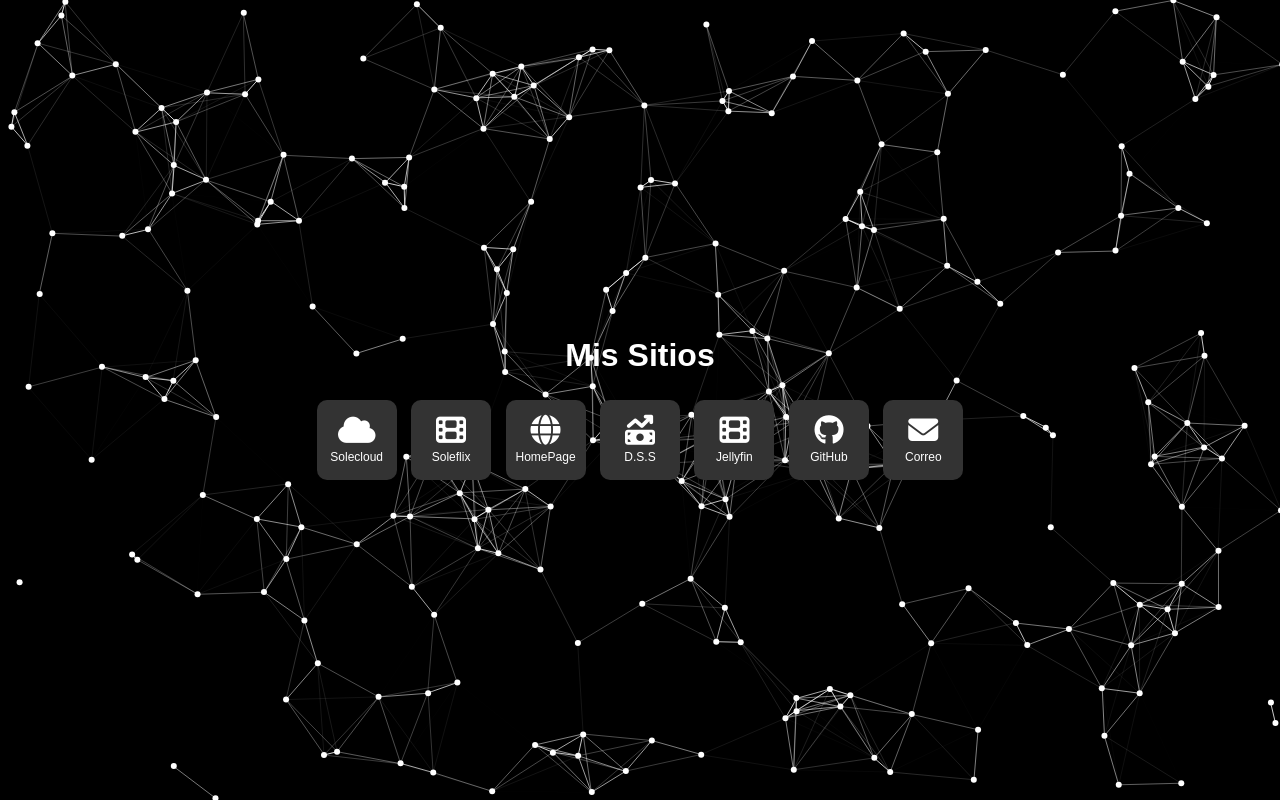
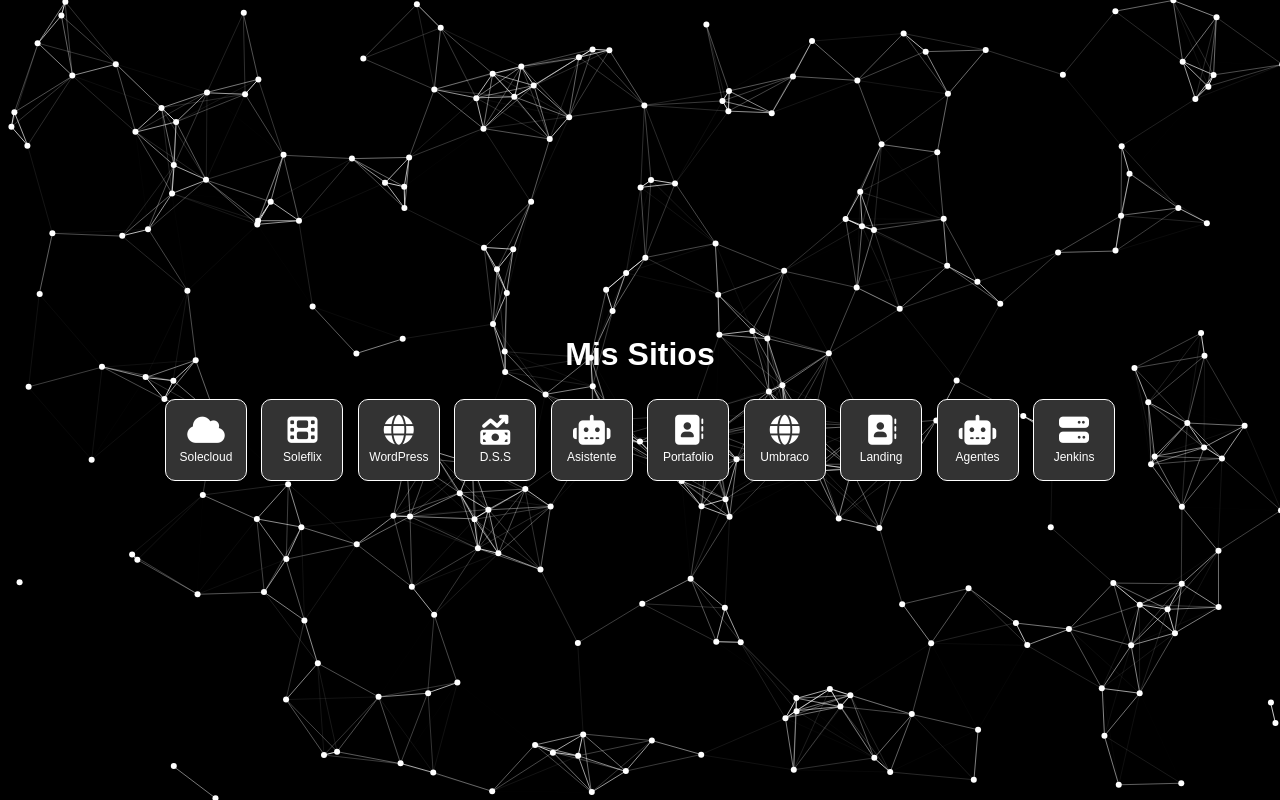
Before and after one commit to CODELION-010/homepage, a plain HTML site: page index.html in a window 1280 px wide. Drawn offline with nearby package versions, Linux system fonts and the light colour scheme.

Commit message:
Actualizar estilos de botones y corregir enlaces en la página de inicio

```diff
--- a/css/styles.css
+++ b/css/styles.css
@@ -42,7 +42,7 @@
         font-size: 12px;
         transition: 2s;
         flex-direction: column;
-
+        border: 1px solid #fff;
     }
     .btn:hover {
         background: #fFFFFF;
--- a/index.html
+++ b/index.html
@@ -19,11 +19,14 @@
         <h1>Mis Sitios</h1>
         <a href="https://solecloud.centerapps.site" target="_blank" class="btn"><i class="fa-solid fa-cloud"></i>Solecloud</a>
         <a href="https://soleflix.centerapps.site" target="_blank" class="btn"><i class="fa-solid fa-film"></i>Soleflix</a>
-        <a href="	https://homepage.centerapps.site/" target="_blank" class="btn"><i class="fa-solid fa-globe"></i>HomePage</a>
+        <a href="https://homepage.centerapps.site/" target="_blank" class="btn"><i class="fa-solid fa-globe"></i>WordPress</a>
         <a href="https://daily.centerapps.site" target="_blank" class="btn"><i class="fa-solid fa-money-bill-trend-up"></i> D.S.S</a>
-        <a href="#" class="btn"><i class="fa-solid fa-film"></i> Jellyfin</a>
-        <a href="#" class="btn"><i class="fa-brands fa-github"></i> GitHub</a>
-        <a href="#" class="btn"><i class="fa-solid fa-envelope"></i> Correo</a>
+        <a href="https://asistente.centerapps.site" target="_blank" class="btn"><i class="fa-solid fa-robot"></i> Asistente</a>
+        <a href="https://oscardev.centerapps.site" target="_blank" class="btn"><i class="fa-solid fa-address-book"></i> Portafolio</a>
+        <a href="https://umbracoscar.centerapps.site" target="_blank" class="btn"><i class="fa-solid fa-globe"></i> Umbraco</a>
+        <a href="https://landingoscardev.centerapps.site" target="_blank" class="btn"><i class="fa-solid fa-address-book"></i> Landing</a>
+        <a href="https://agentes.centerapps.site" target="_blank" class="btn"><i class="fa-solid fa-robot"></i> Agentes</a>
+        <a href="https://buildsys.centerapps.site" target="_blank" class="btn"><i class="fa-solid fa-server"></i> Jenkins</a>
     </div>
 
     <!-- Librería de partículas -->
```
